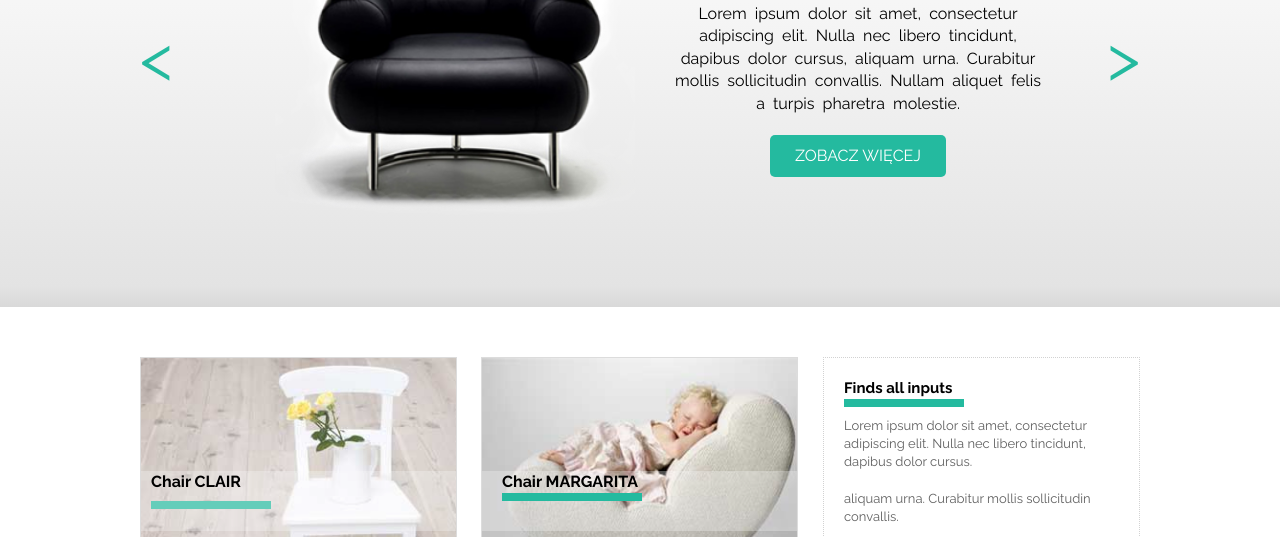
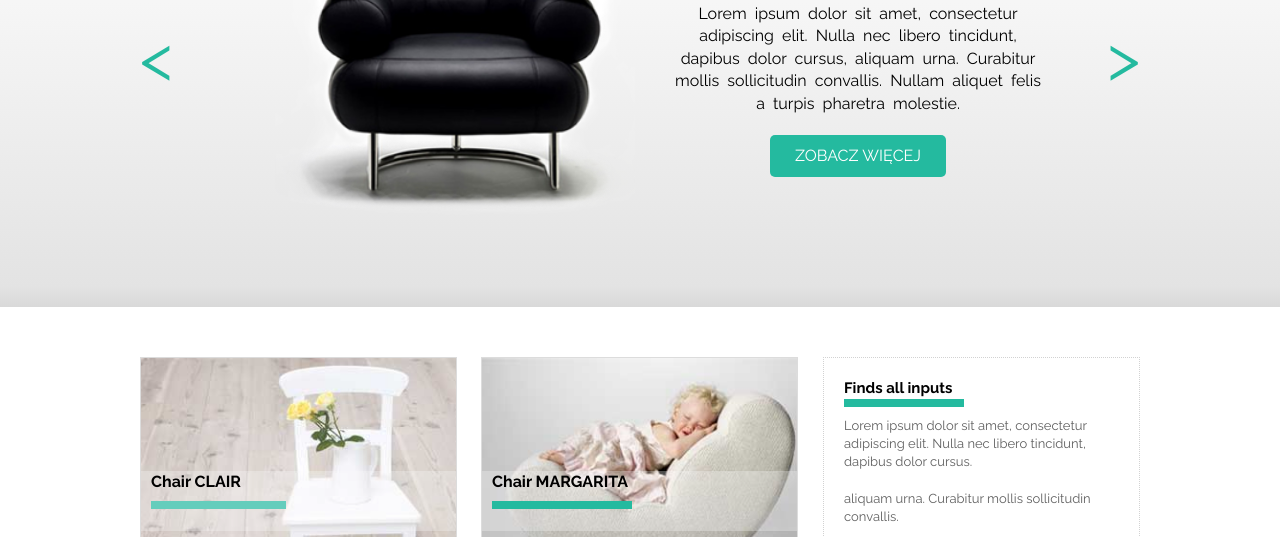
Before and after one commit to Karolloza/Sit_on_Chair, a plain HTML site: page index.html in a window 1280 px wide. Shown: the part 263-800 px from the top of the page. Drawn offline with Linux system fonts and the light colour scheme.

Commit message:
drobne poprawki

```diff
--- a/style/style.css
+++ b/style/style.css
@@ -246,9 +246,9 @@ h1 span{
     bottom:40px;
     font-size:16px;
     font-weight: 700;
-    border-bottom: 8px solid #24BA9F;
+    border-bottom: 8px solid rgb(36, 186, 161);
     margin-left:10px;
-    padding:0 auto;
+    padding-right:15px;
 }
 
 
@@ -272,7 +272,7 @@ h1 span{
   font-size:16px;
   font-weight: 700;
   border-bottom: 8px solid #24BA9F;
-  margin-left:10px;
+  padding-bottom:8px;
 }
 
 .windows_content::before{
```
